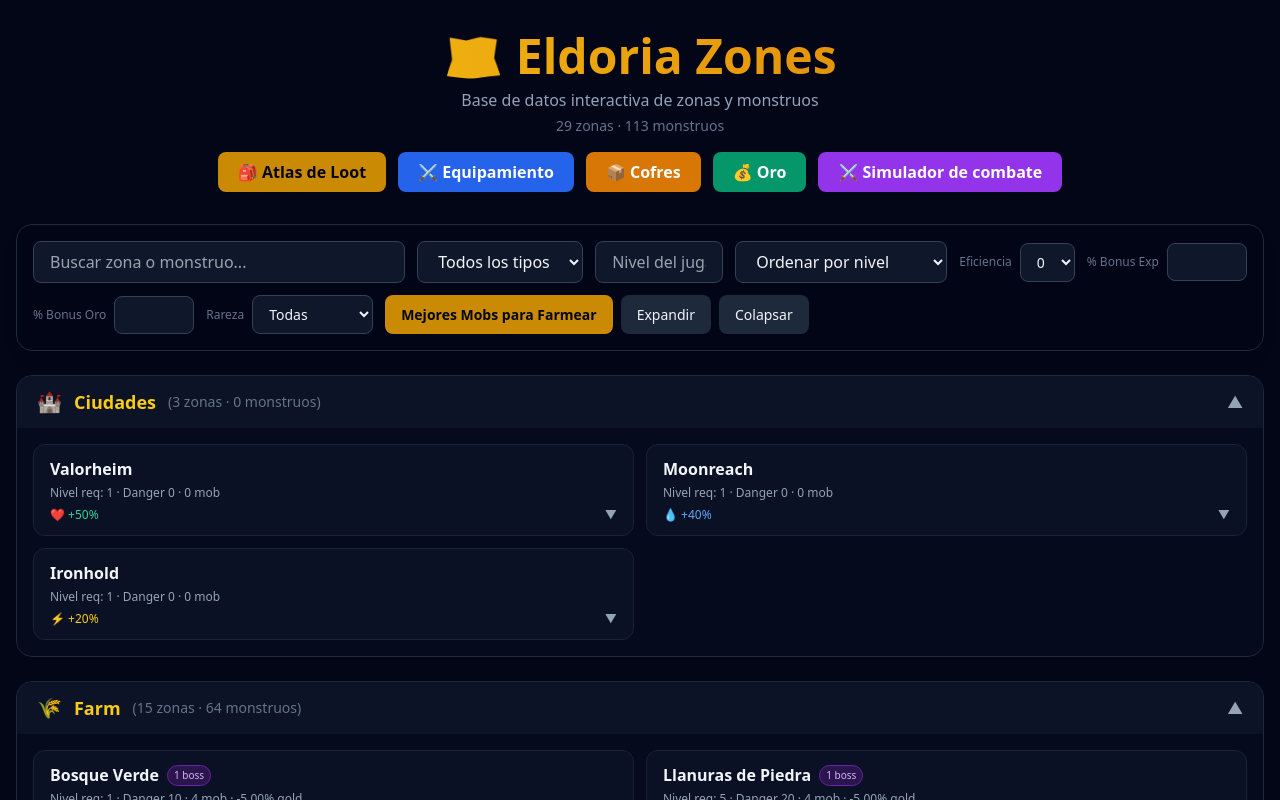
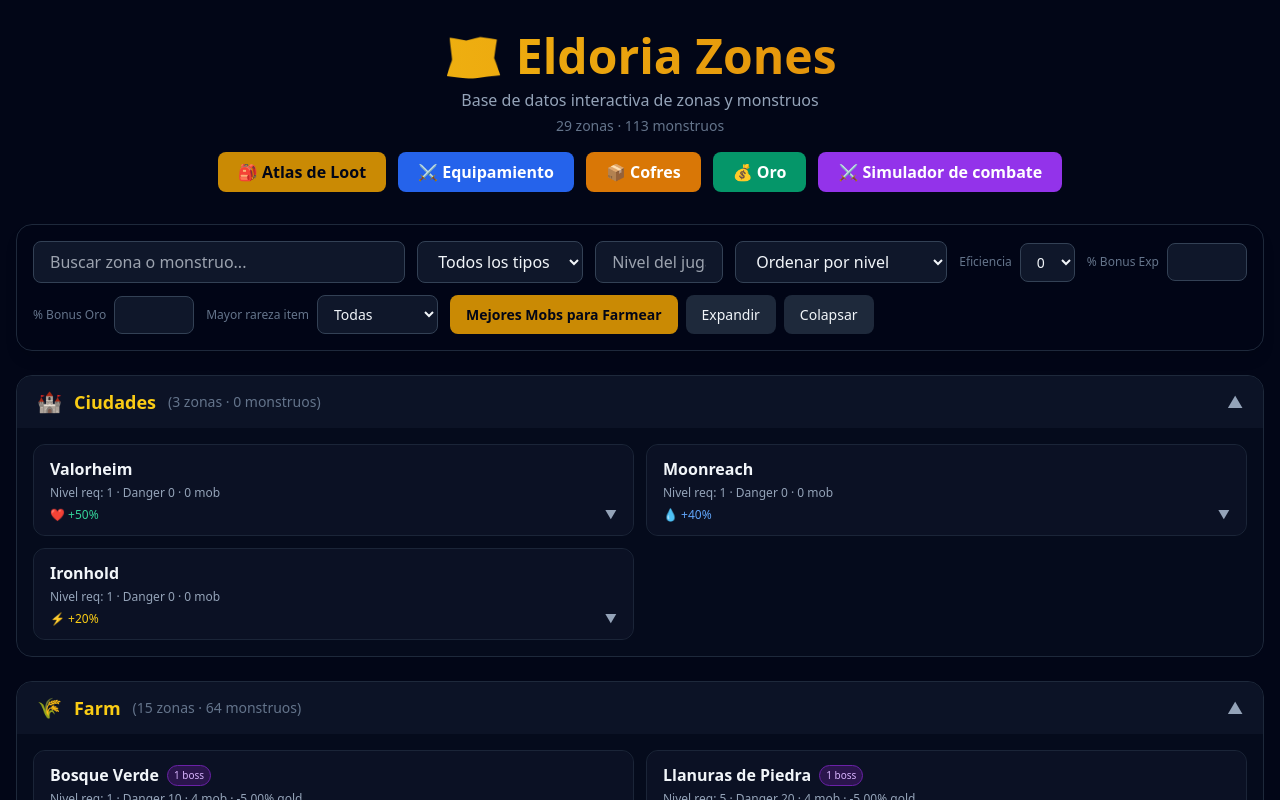
Before and after one commit to JuanMaDev98/eldoria-utilities-web, a Next.js app: page / in a window 1280 px wide. Shown: the top 800 px of the page. Built offline with nearby package versions, Linux system fonts and the light colour scheme.

Commit message:
fix: zonas de evento no son 'siempre farmeables', renombrar a 'Mayor rareza item'

```diff
--- a/app/page.tsx
+++ b/app/page.tsx
@@ -375,7 +375,7 @@ export default function Home() {
             />
           </div>
           <div className="flex items-center gap-2">
-            <label className="text-xs text-slate-500">Rareza</label>
+            <label className="text-xs text-slate-500">Mayor rareza item</label>
             <select
               value={maxRarity}
               onChange={(e) => setMaxRarity(e.target.value)}
@@ -616,7 +616,7 @@ export default function Home() {
         const adjGold = (m: Monster) => Math.round(((m.gold_min + m.gold_max) / 2) * (1 + bonusOro / 100));
         const adjXp = (m: Monster) => Math.round(m.xp_reward * (1 + bonusExp / 100));
         const theRestricted = ["Minas de Carbón", "Campos de Hierbas"];
-        const isFarmable = (m: { is_boss: number; zoneName?: string }) => !m.is_boss && !theRestricted.includes(m.zoneName ?? "");
+        const isFarmable = (m: { is_boss: number; zoneName?: string; zoneType?: string }) => !m.is_boss && !theRestricted.includes(m.zoneName ?? "") && m.zoneType !== "event";
 
         const LOOT_ZONE_RARITY: Record<string, string> = {
           "Aldea Olvidada": "common",
```
